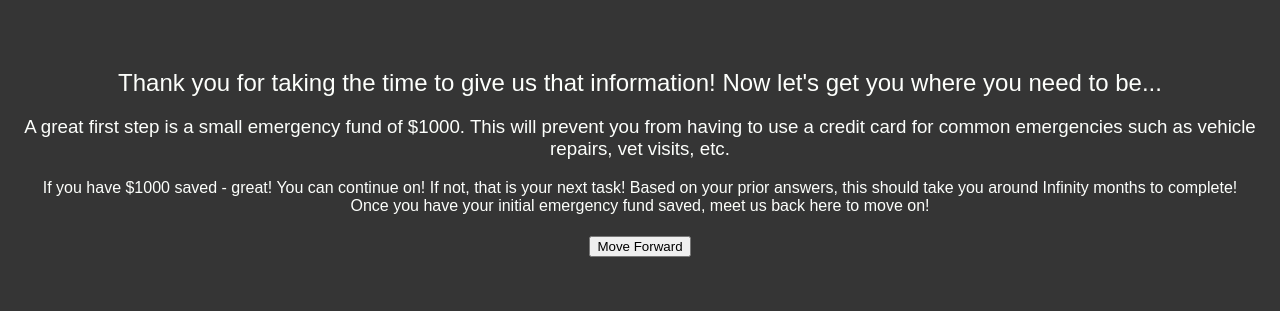
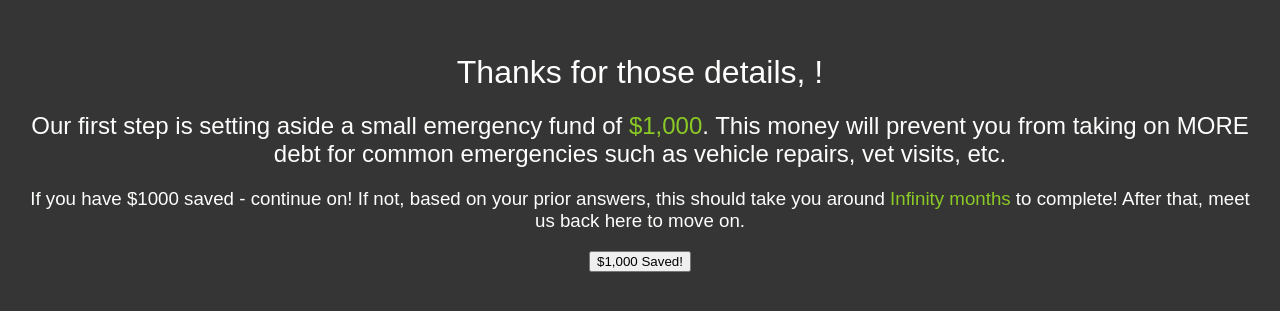
Before and after one commit to corumgold/simpli-money-path, a React (Create React App) app: page /initial-emergency-fund in a window 1280 px wide. Shown: the part 237-548 px from the top of the page. Built offline with nearby package versions, Linux system fonts and the light colour scheme; a web font is replaced by a local one.

Commit message:
Restyle Initial emergency fund componenent

```diff
--- a/public/less/styles.less
+++ b/public/less/styles.less
@@ -1,7 +1,7 @@
 @import "./tools/colors.less";
 @import "./tools/mixins.less";
 @import url("https://fonts.googleapis.com/css2?family=Montserrat:ital,wght@0,200;0,400;0,600;0,900;1,200;1,400;1,600;1,900&display=swap");
-@import './form.less';
+@import "./form.less";
 
 body {
   margin: 0;
@@ -26,7 +26,11 @@ h5 {
 }
 
 a {
-    text-decoration: none;
-    color: @accent-color;
-    font-weight: 600;
+  text-decoration: none;
+  color: @accent-color;
+  font-weight: 600;
 }
+
+span {
+  color: @accent-color;
+}
--- a/src/components/InitialEmergency.js
+++ b/src/components/InitialEmergency.js
@@ -14,22 +14,18 @@ const InitialEmergency = () => {
 
   return (
     <>
+      <h1>Thanks for those details, {user.name}!</h1>
       <h2>
-        Thank you for taking the time to give us that information! Now let's get
-        you where you need to be...
+        Our first step is setting aside a small emergency fund of <span>$1,000</span>. This
+        money will prevent you from taking on MORE debt for common emergencies
+        such as vehicle repairs, vet visits, etc.
       </h2>
       <h3>
-        A great first step is a small emergency fund of $1000. This will prevent
-        you from having to use a credit card for common emergencies such as
-        vehicle repairs, vet visits, etc.
+        If you have $1000 saved - continue on! If not, based on your prior answers, this should take you around{" "}
+        <span>{EmergencyCalc(user, 1000)} months</span> to complete! After
+        that, meet us back here to move on.
       </h3>
-      <h4>
-        If you have $1000 saved - great! You can continue on! If not, that is
-        your next task! Based on your prior answers, this should take you around{" "}
-        {EmergencyCalc(user, 1000)} months to complete! Once you have your
-        initial emergency fund saved, meet us back here to move on!
-      </h4>
-      <button onClick={handleClick}>Move Forward</button>
+      <button onClick={handleClick}>$1,000 Saved!</button>
     </>
   );
 };
--- a/src/components/debt-stop-split/Debts.js
+++ b/src/components/debt-stop-split/Debts.js
@@ -43,7 +43,7 @@ const Debts = () => {
     <>
       <h1>Let's talk about the REAL four letter word... "debt"</h1>
       <h2>
-        Odds are, you have some form of debt - 77% of American households
+        Odds are, you have some form of debt - <span>77%</span> of American households
         do!*
       </h2>
       <h2>Use the form below to input any debts you may have.</h2>
--- a/src/helperFuncs.js
+++ b/src/helperFuncs.js
@@ -4,6 +4,7 @@ export const formatter = new Intl.NumberFormat("en-US", {
 });
 
 export const EmergencyCalc = function (user, amtToSave) {
-  const unrounded = amtToSave / (user.monthlyIncome - user.monthlyExpenses);
+  const unrounded =
+    amtToSave / (user.monthlyIncome - user.monthlyExpenses)
   return Math.round(unrounded * 10) / 10;
 };
--- a/src/styles.css
+++ b/src/styles.css
@@ -113,3 +113,6 @@ a {
   color: #8ac926;
   font-weight: 600;
 }
+span {
+  color: #8ac926;
+}
```
